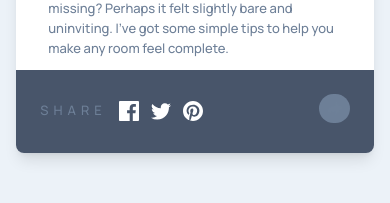
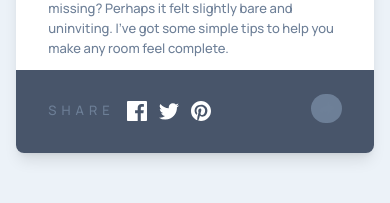
Before and after one commit to flaviare1s/article-preview-component, a React (Vite) app: page / in a window 390 px wide. Both pictures are taken after a click on the button 326 px from the left and 656 px from the top of the page. Shown: the part 554-757 px from the top of the page. Built offline with nearby package versions, Linux system fonts and the light colour scheme.

Commit message:
Making the mobile version

```diff
--- a/src/App.jsx
+++ b/src/App.jsx
@@ -32,7 +32,7 @@ export function App() {
           </div>
           <div>
             <AvatarComponent setShowShare={setShowShare} showAvatar={showAvatar} setShowAvatar={setShowAvatar}/>
-            {showShare && <ShareComponent/>}
+            {showShare && <ShareComponent setShowShare={setShowShare} setShowAvatar={setShowAvatar}/>}
           </div>
         </div>
       </div>
--- a/src/components/ShareComponent.jsx
+++ b/src/components/ShareComponent.jsx
@@ -4,10 +4,15 @@ import twitter from '../assets/icon-twitter.svg'
 import pinterest from '../assets/icon-pinterest.svg'
 
 
-export const ShareComponent = () => {
+export const ShareComponent = ({ setShowShare, setShowAvatar }) => {
+    const handleMouseLeave = () => {
+        setShowShare(false)
+        setShowAvatar(true)
+      }
+
 
   return (
-    <div className='flex justify-between items-center p-6 bg-veryDarkGrayishBlue text-white'>
+    <div  onMouseLeave={handleMouseLeave} className='flex justify-between items-center py-6 px-8 bg-veryDarkGrayishBlue'>
         <div className='flex justify-start items-center gap-3'>
         <p className='tracking-widest text-13 text-desaturatedDarkBlue'>SHARE</p>
         <a href="#"><img src={ facebook } alt="Facebook Icon" /></a>
```
